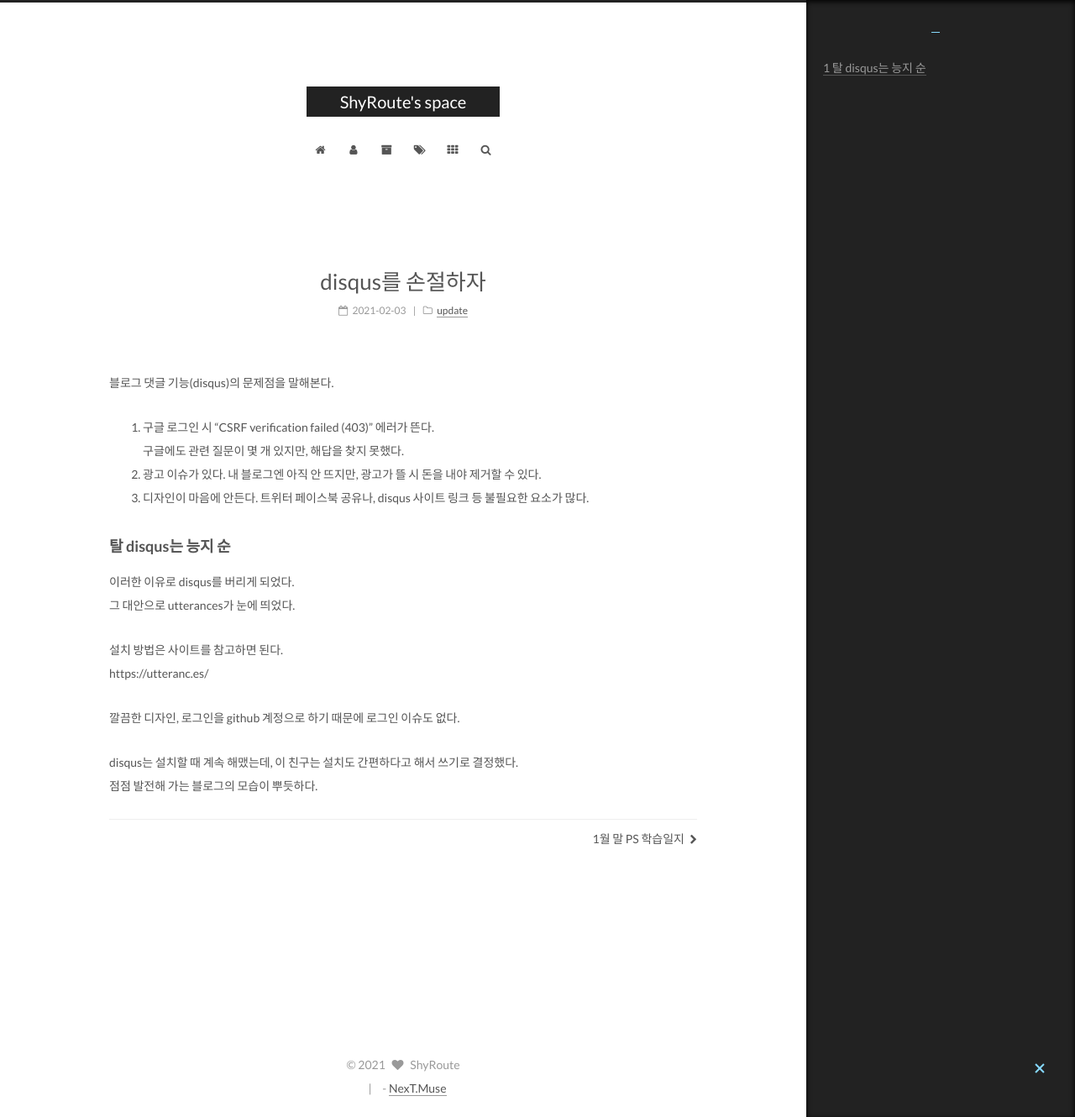
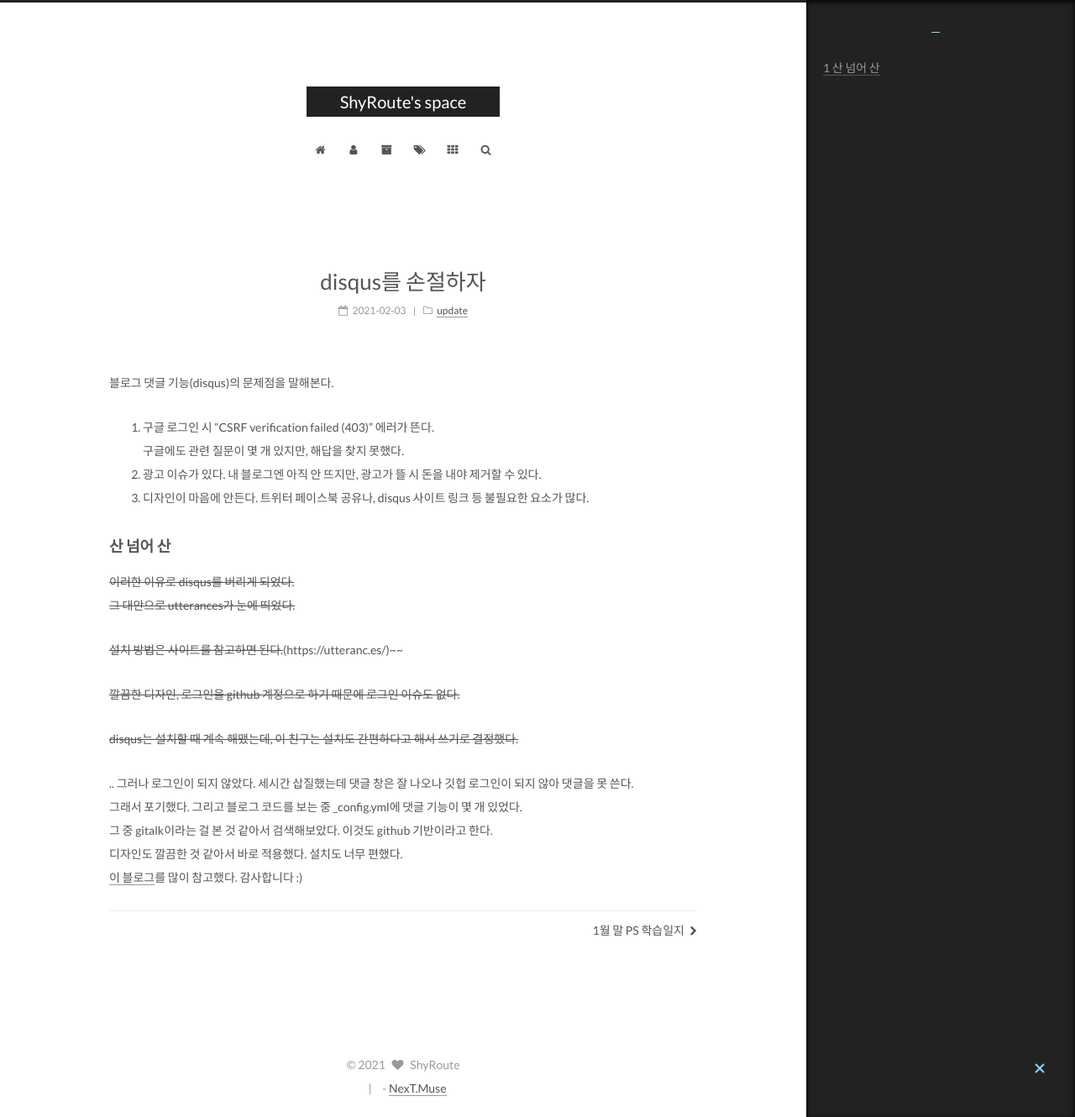
Before and after one commit to ShyRoute/ShyRoute.github.io, a Jekyll site: the page built from _posts/2021-02-03-blogupdate.md, in a window 1280 px wide and 1330 px high. Shown: the whole window at 84% size. Built offline with Jekyll 4.4.1, drawn with Linux system fonts in a browser that asks for light colours; comment, search, counter and statistics services are not loaded.

Commit message:
Update 2021-02-03-blogupdate.md

```diff
--- a/_posts/2021-02-03-blogupdate.md
+++ b/_posts/2021-02-03-blogupdate.md
@@ -15,15 +15,19 @@ tags:
 3. 디자인이 마음에 안든다.
 트위터 페이스북 공유나, disqus 사이트 링크 등 불필요한 요소가 많다.
 
-### 탈 disqus는 능지 순
+### 산 넘어 산
 
-이러한 이유로 disqus를 버리게 되었다.
-그 대안으로 utterances가 눈에 띄었다.
+~~이러한 이유로 disqus를 버리게 되었다.~~
+~~그 대안으로 utterances가 눈에 띄었다.~~
 
-설치 방법은 사이트를 참고하면 된다.
-https://utteranc.es/
+~~설치 방법은 사이트를 참고하면 된다.~~(https://utteranc.es/)~~
 
-깔끔한 디자인, 로그인을 github 계정으로 하기 때문에 로그인 이슈도 없다.
+~~깔끔한 디자인, 로그인을 github 계정으로 하기 때문에 로그인 이슈도 없다.~~
 
-disqus는 설치할 때 계속 해맸는데, 이 친구는 설치도 간편하다고 해서 쓰기로 결정했다.
-점점 발전해 가는 블로그의 모습이 뿌듯하다.
+~~disqus는 설치할 때 계속 해맸는데, 이 친구는 설치도 간편하다고 해서 쓰기로 결정했다.~~
+
+.. 그러나 로그인이 되지 않았다. 세시간 삽질했는데 댓글 창은 잘 나오나 깃헙 로그인이 되지 않아 댓글을 못 쓴다.
+그래서 포기했다. 그리고 블로그 코드를 보는 중 _config.yml에 댓글 기능이 몇 개 있었다.
+그 중 gitalk이라는 걸 본 것 같아서 검색해보았다. 이것도 github 기반이라고 한다.
+디자인도 깔끔한 것 같아서 바로 적용했다. 설치도 너무 편했다.
+[이 블로그](https://extracold1209.github.io/2019/12/31/use-gittalk)를 많이 참고했다. 감사합니다 :)
```
